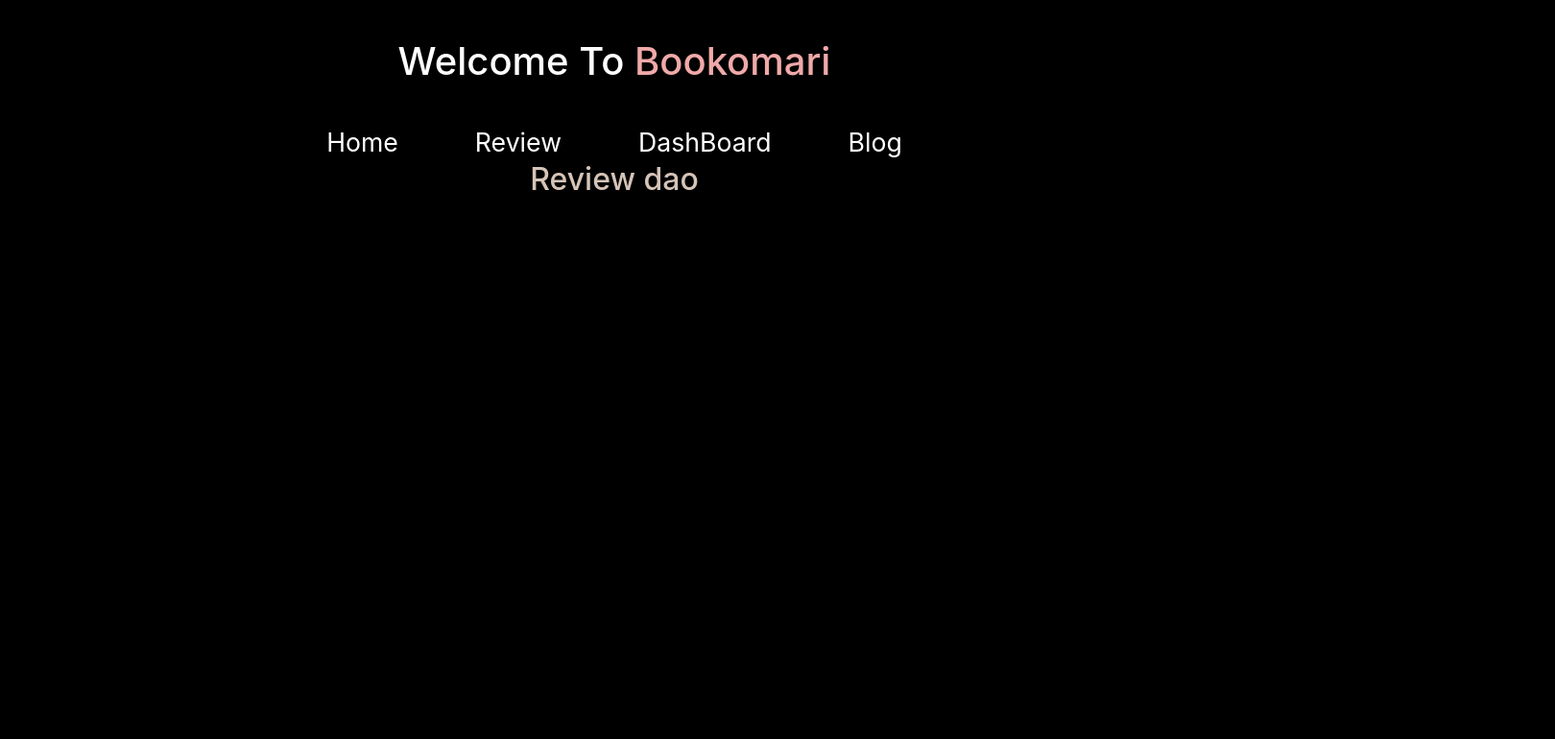
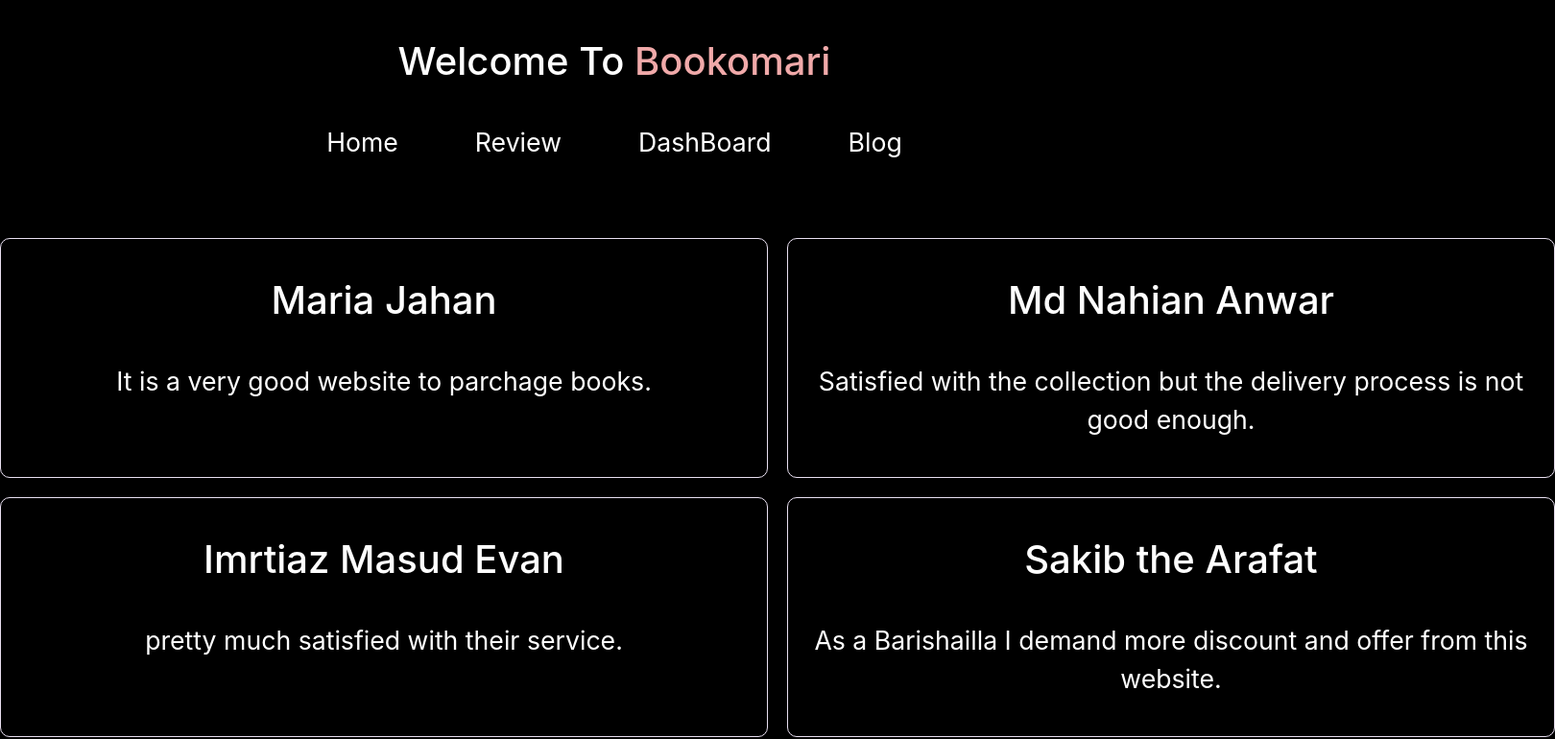
Before and after one commit to charmypappittosan/Product-analysis, a React (Create React App) app: page /review in a window 1280 px wide. Shown: the top 770 px of the page at 96% size, 1620 px wide, since content can reach past the window. Built offline with nearby package versions, Linux system fonts and the light colour scheme.

Commit message:
feedbacks

```diff
--- /dev/null
+++ b/public/reviews.json
@@ -0,0 +1,32 @@
+[
+  {
+    "id": 1,
+    "name": "Maria Jahan",
+    "feedback": "It is a very good website to parchage books."
+  },
+  {
+    "id": 2,
+    "name": "Md Nahian Anwar",
+    "feedback": "Satisfied with the collection but the delivery process is not good enough."
+  },
+  {
+    "id": 3,
+    "name": "Imrtiaz Masud Evan",
+    "feedback": "pretty much satisfied with their service."
+  },
+  {
+    "id": 4,
+    "name": "Sakib the Arafat",
+    "feedback": "As a Barishailla I demand more discount and offer from this website."
+  },
+  {
+    "id": 5,
+    "name": "Imtiaz Sajid",
+    "feedback": "ahhhh? I need more logical collection."
+  },
+  {
+    "id": 6,
+    "name": "Vivid Islam",
+    "feedback": "If you need vodka ...contact with me."
+  }
+]
--- a/src/App.js
+++ b/src/App.js
@@ -3,6 +3,9 @@
 import Header from './components/Header/Header';
 import Home from './components/Home/Home';
 import Review from './components/Review/Review';
+import DashBoard from './components/DashBoard/DashBoard';
+import Blog from './components/Blog/Blog';
+import Cart from './components/Cart/Cart';
 function App() {
   return (
     <div className="App">
@@ -10,7 +13,9 @@
       <Routes>
         <Route path="/" element={<Home></Home>}></Route>
         <Route path="/home" element={<Home></Home>}></Route>
-        <Route path="review" element={<Review></Review>}></Route>
+        <Route path="/review" element={<Review></Review>}></Route>
+        <Route path="/dashboard" element={<DashBoard></DashBoard>}></Route>
+        <Route path="/review" element={<Blog></Blog>}></Route>
       </Routes>
     </div>
   );
--- /dev/null
+++ b/src/Hooks/useReviews.js
@@ -0,0 +1,13 @@
+import { useEffect, useState } from "react";
+
+const useReviews=()=>{
+    const[reviews,setReviews]=useState([]);
+    useEffect(()=>{
+       fetch("reviews.json")
+         .then((res) => res.json())
+         .then((data) => setReviews(data));
+    },[]);
+    return[reviews,setReviews];
+
+}
+export default useReviews;
--- /dev/null
+++ b/src/components/Cart/Cart.css
@@ -0,0 +1,14 @@
+p{
+    font-size: 20pt;
+    color: white;
+}
+.container{
+    border: 1px solid rgb(232, 223, 240);
+    border-radius: 10px;
+    height: 250px;
+    width: 800px;
+
+}
+.container:hover{
+    background-color: rgb(71, 71, 70);
+}
--- /dev/null
+++ b/src/components/Cart/Cart.js
@@ -0,0 +1,14 @@
+import React from 'react';
+import { Card } from 'react-bootstrap';
+import './Cart.css'
+const Cart = (props) => {
+    const {name,feedback}=props.review;
+    return (
+      <div className="container">
+        <h1>{name}</h1>
+        <p>{feedback}</p>
+        </div>
+    );
+};
+
+export default Cart;
--- a/src/components/Home/Home.js
+++ b/src/components/Home/Home.js
@@ -2,7 +2,9 @@
 import img1 from '../../images/pic.png'
 import './Home.css';
 
-const Home = () => {
+const Home = (props) => {
+   // console.log(props);
+
     return (
       <div>
             <div className='homeTotal'>
--- a/src/components/Review/Review.css
+++ b/src/components/Review/Review.css
@@ -0,0 +1,6 @@
+.review{
+    display: grid;
+    grid-template-columns: repeat(2,1fr);
+    gap: 20px;
+    margin-top: 80px;
+}
--- a/src/components/Review/Review.js
+++ b/src/components/Review/Review.js
@@ -1,9 +1,17 @@
 import React from 'react';
-
+import useReviews from '../../Hooks/useReviews';
+import Cart from '../Cart/Cart';
+import './Review.css';
 const Review = () => {
+    const [reviews, setReviews] = useReviews([]);
     return (
-        <div>
-            <h2>Review dao</h2>
+        <div className='review'>
+           {
+               reviews.map(review=><Cart
+               key={review.id}
+               review={review}
+               ></Cart>)
+           }
         </div>
     );
 };
```
Also changed, not shown: public/tshirt.json (added, +58 -0 lines).
